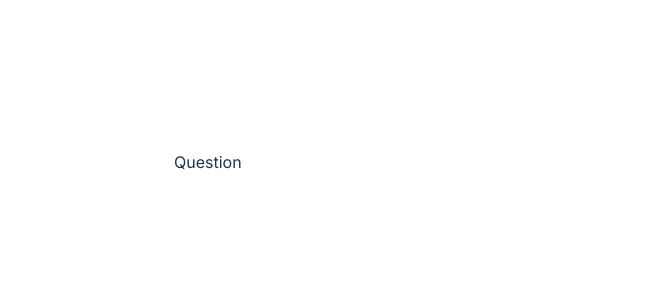
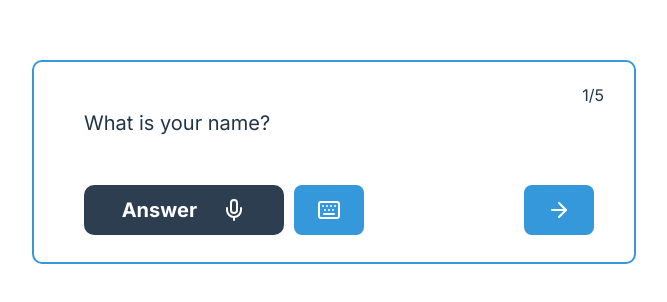
Before and after one commit to Hussein-Abdallah0/CareerForgeAI, a React (Vite) app in the folder frontend/: page /interview/questions in a window 1280 px wide. Shown: the part 238-540 px from the top of the page, without its empty margins (306-973 px from the left). Built offline with nearby package versions, Linux system fonts and the light colour scheme.

Commit message:
Finish question page ui

```diff
--- a/frontend/src/pages/Interview/Question/index.jsx
+++ b/frontend/src/pages/Interview/Question/index.jsx
@@ -1,7 +1,59 @@
-import React from "react";
+import React, { useState } from "react";
+import { ArrowRight, Keyboard, Mic } from "lucide-react";
+import { useNavigate } from "react-router-dom";
+import Button from "../../../components/Button";
+import "./styles.css";
 
 const Question = () => {
-  return <div>Question</div>;
+  const [currentIndex, setCurrentIndex] = useState(0);
+  const navigate = useNavigate();
+
+  const goNext = () => {
+    if (currentIndex < questions.length - 1) {
+      console.log(currentIndex);
+      setCurrentIndex(currentIndex + 1);
+    }
+  };
+  const questions = [
+    "What is your name?",
+    "What field do you want to work in?",
+    "How many years of experience do you have?",
+    "What field do you want to work in?",
+    "What is your name?",
+  ];
+  return (
+    <div className="question-div">
+      <div className="number">
+        <p>{currentIndex + 1}/5</p>
+      </div>
+
+      <p className="question-text">{questions[currentIndex]}</p>
+
+      <div className="buttons">
+        <div className="left-btn">
+          <Button
+            text={
+              <span>
+                Answer <Mic size={24} />
+              </span>
+            }
+          />
+          <button className="keyboard-btn">
+            <Keyboard />
+          </button>
+        </div>
+        {currentIndex === 4 ? (
+          <button className="keyboard-btn" onClick={() => navigate("/interview/result")}>
+            End
+          </button>
+        ) : (
+          <button className="keyboard-btn" onClick={() => goNext()}>
+            <ArrowRight />
+          </button>
+        )}
+      </div>
+    </div>
+  );
 };
 
 export default Question;
```
